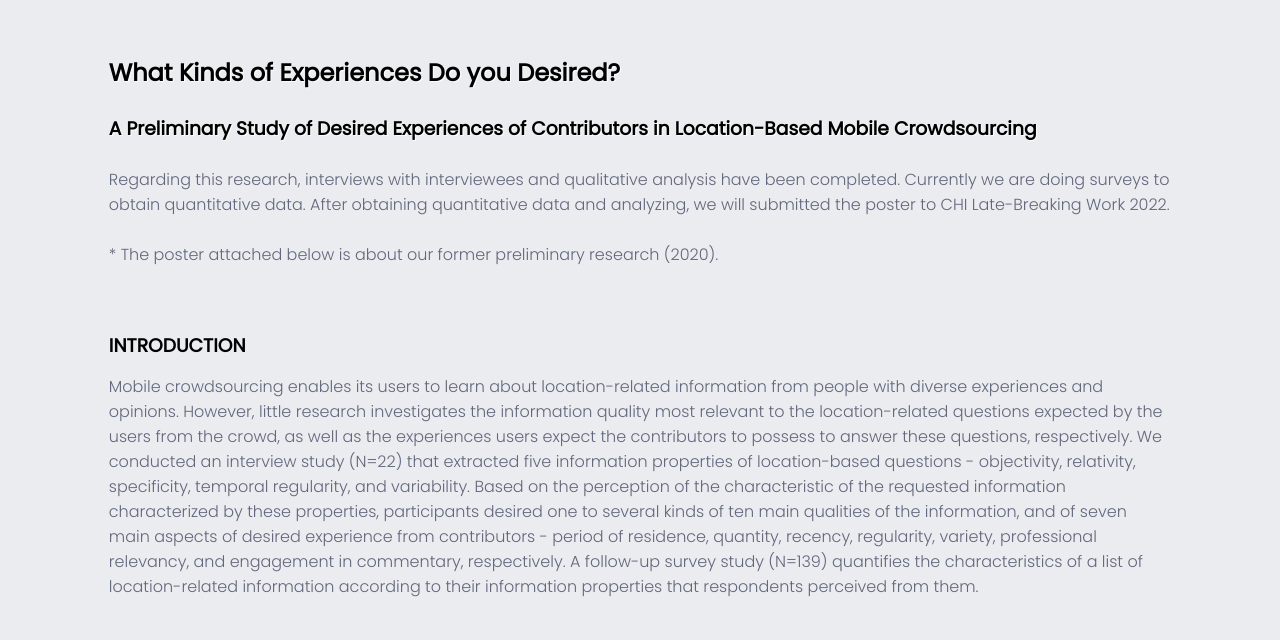
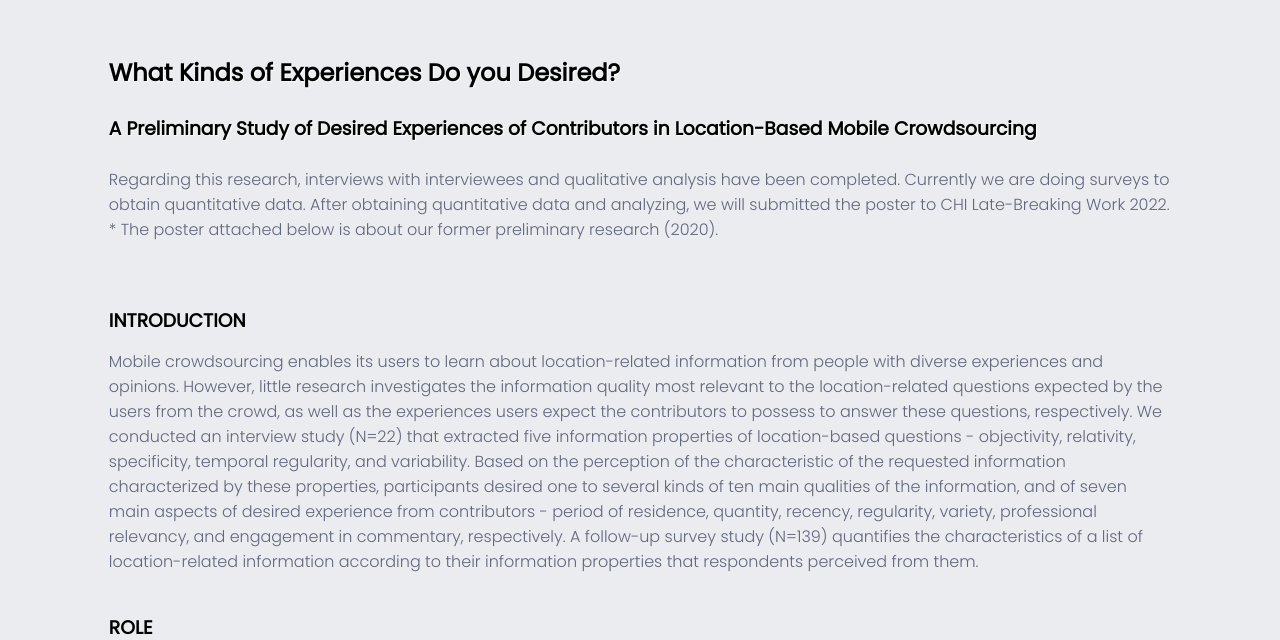
Before and after one commit to ythsharon/ythsharon.github.io, a plain HTML site: page tourgether.html in a window 1280 px wide. Shown: the part 107-747 px from the top of the page. Drawn offline with Linux system fonts and the light colour scheme.

Commit message:
Update tourgether.html

```diff
--- a/tourgether.html
+++ b/tourgether.html
@@ -42,7 +42,7 @@
 		  	<h3 class="title-note">A Preliminary Study of Desired Experiences of Contributors in Location-Based Mobile Crowdsourcing</h3>
 
 		  <h3></h3>
-		  <p>Regarding this research, interviews with interviewees and qualitative analysis have been completed. Currently we are doing surveys to obtain quantitative data. After obtaining quantitative data and analyzing, we will submitted the poster to CHI Late-Breaking Work 2022.<br><br>
+		  <p>Regarding this research, interviews with interviewees and qualitative analysis have been completed. Currently we are doing surveys to obtain quantitative data. After obtaining quantitative data and analyzing, we will submitted the poster to CHI Late-Breaking Work 2022.<br>
 		  	* The poster attached below is about our former preliminary research (2020).
 
 		  	<br><br><br></p>
```
